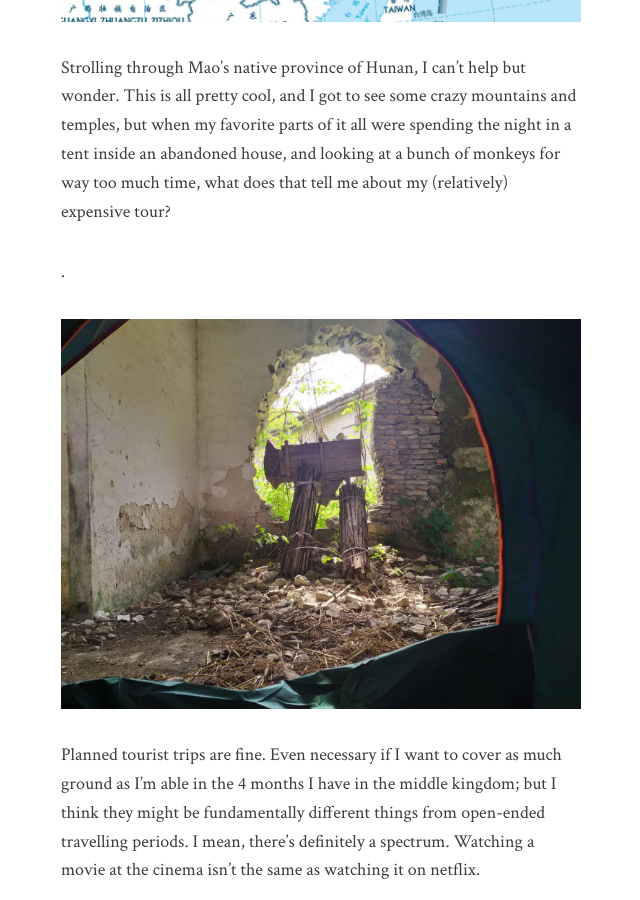
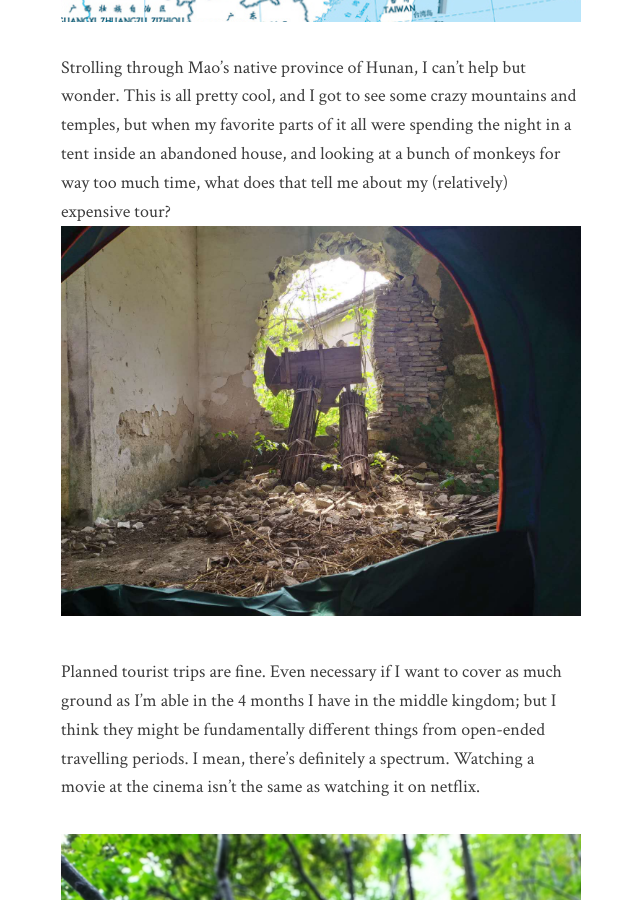
Before and after one commit to TheExGenesis/TheExGeneisis, a Jekyll site: the page built from _posts/2019-05-08-dreamsupplies.md, in a window 1280 px wide and 900 px high, scrolled down 810 px. Shown: the whole window, without its empty margins (319-959 px from the left). Built offline with Jekyll 4.4.1, drawn with Linux system fonts in a browser that asks for light colours.

Commit message:
Update from Forestry.io theexgenesis@gmail.com updated _posts/2019-05-08-dreamsupplies.md

```diff
--- a/_posts/2019-05-08-dreamsupplies.md
+++ b/_posts/2019-05-08-dreamsupplies.md
@@ -8,8 +8,9 @@ Been on the road a lot since the semester started in Beijing. I've seen the anci
 ![](/uploads/chinacloseup.png)
 
 Strolling through Mao's native province of Hunan, I can't help but wonder. This is all pretty cool, and I got to see some crazy mountains and temples, but when my favorite parts of it all were spending the night in a tent inside an abandoned house, and looking at a bunch of monkeys for way too much time, what does that tell me about my (relatively) expensive tour?
+![](/uploads/wildcamping.jpg)
 
-.![](/uploads/wildcamping.jpg)Planned tourist trips are fine. Even necessary if I want to cover as much ground as I'm able in the 4 months I have in the middle kingdom; but I think they might be fundamentally different things from open-ended travelling periods. I mean, there's definitely a spectrum. Watching a movie at the cinema isn't the same as watching it on netflix.
+Planned tourist trips are fine. Even necessary if I want to cover as much ground as I'm able in the 4 months I have in the middle kingdom; but I think they might be fundamentally different things from open-ended travelling periods. I mean, there's definitely a spectrum. Watching a movie at the cinema isn't the same as watching it on netflix.
 
 ![](/uploads/monkeymom.jpg)
 
```
